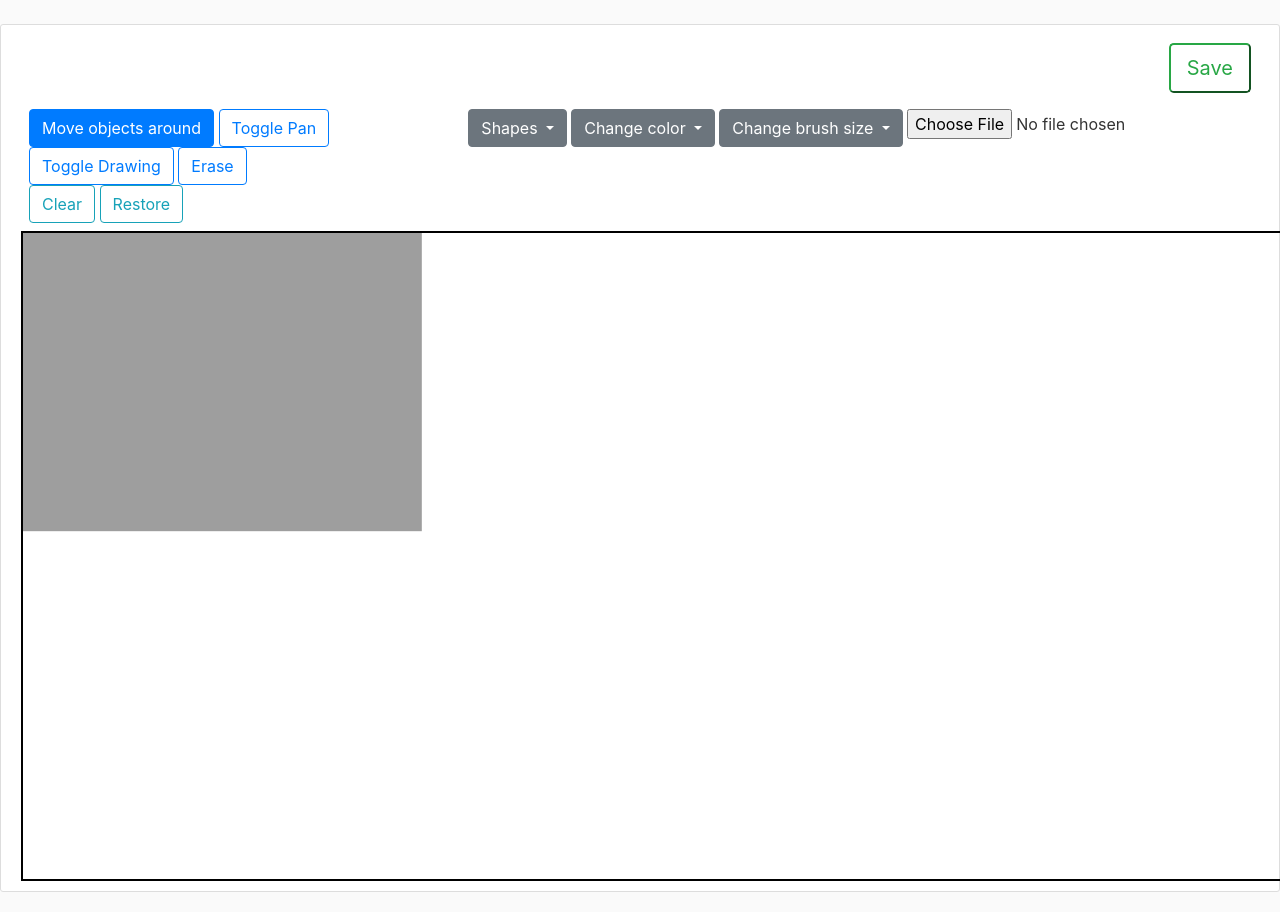
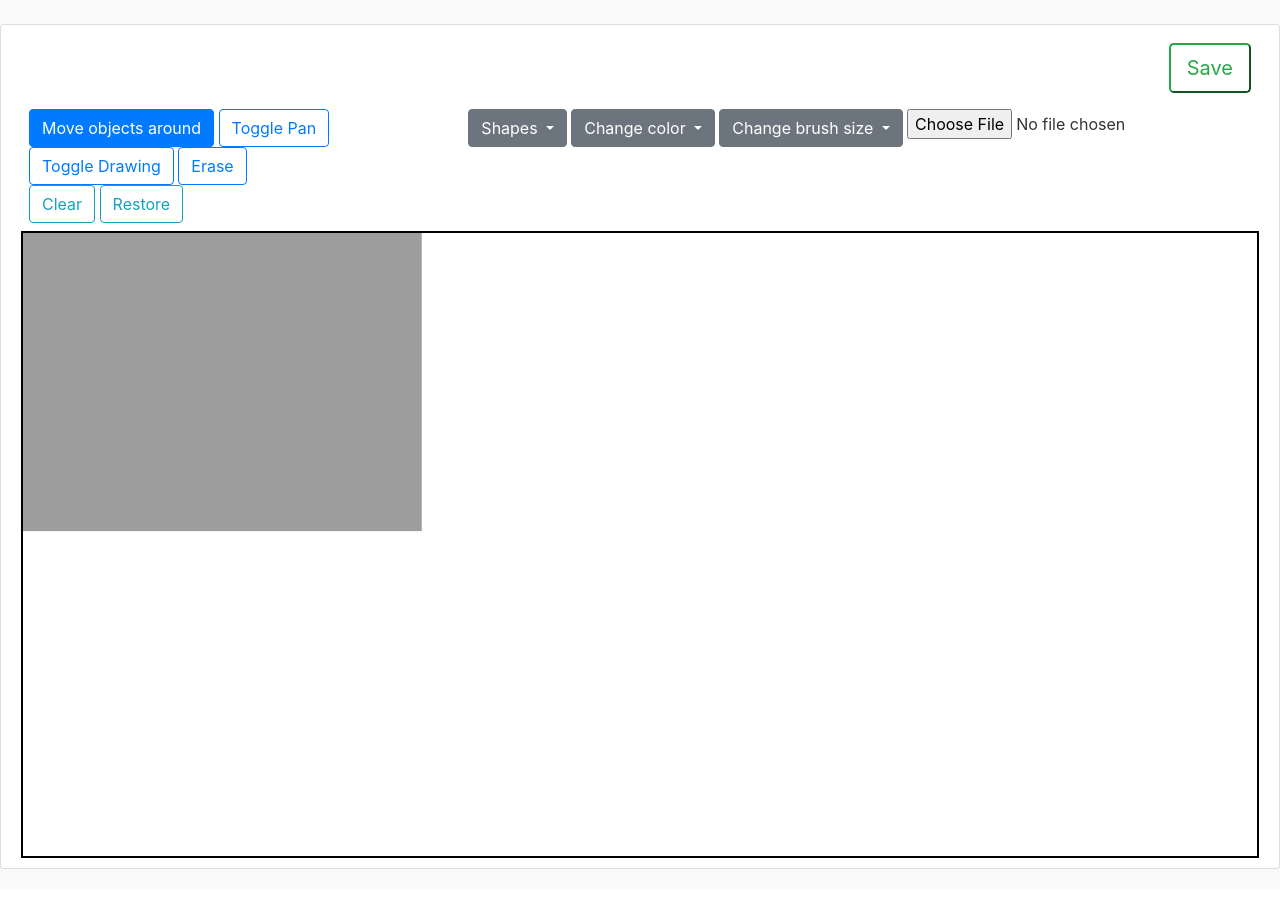
Before and after one commit to matiutd888/IO-2021, a Django app: template djangoProject/board/templates/board/board_detail.html in a window 1280 px wide. Shown: the part 56-968 px from the top of the page. After the commit the page ends 925 px from the top, so only its background shows below. Run offline with Django 3.2, Linux system fonts and the light colour scheme; the template is opened without the code that fills it, so the values that code supplies are empty; some libraries are stand-ins or nearby versions.

Commit message:
Size canvas changed

```diff
--- a/djangoProject/board/static/canvas_js/canvas.js
+++ b/djangoProject/board/static/canvas_js/canvas.js
@@ -8,27 +8,35 @@ document.body.onmouseup = function () {
 }
 
 const initCanvas = (id) => {
-    var w = document.documentElement.clientWidth;
-    var h = document.documentElement.clientHeight;
+    var sizes = document.getElementById('canvas-content');
+
+    var w = sizes.clientWidth;
+    var h = sizes.offsetHeight;
+
+
+    console.log("Expected width " + w + " Expected height " + h);
     return new fabric.Canvas(id, {
         width: w,
-        height: h - 150,
+        height: h,
         selection: false
     });
-
 }
 
 setCanvasSize = () => {
-    var w = document.documentElement.clientWidth;
-    var h = document.documentElement.offsetHeight;
+    var sizes = document.getElementById('canvas-content');
+
+    var w = sizes.clientWidth;
+    var h = sizes.clientHeight;
+
     canvas.setDimensions({
         width: w,
-        height: h - 150
+        height: h,
     });
+
     canvas.renderAll();
+
     console.log("Expected width " + w + " Expected height " + h);
 }
-
 
 const setBackground = (url, canvas) => {
     fabric.Image.fromURL(url, (img) => {
--- a/djangoProject/board/templates/board/board_detail.html
+++ b/djangoProject/board/templates/board/board_detail.html
@@ -68,7 +68,7 @@
             <input class="float-left ml-1" id="myImg" type="file" accept="image/*">
         </div>
     </div>
-    <div class="canvas-content">
+    <div class="canvas-content" id="canvas-content">
         <canvas id="canvas"></canvas>
     </div>
 
```
Also changed, not shown: djangoProject/board/migrations/0001_initial.py (added), djangoProject/board/migrations/0002_delete_board.py (added), djangoProject/board/migrations/0003_board.py (added).
